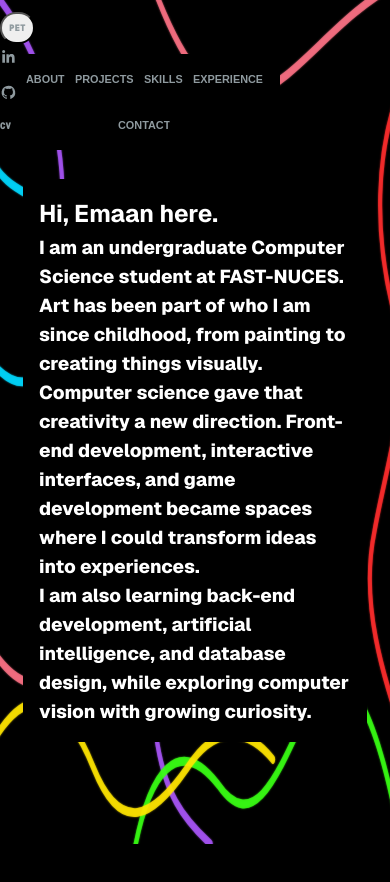
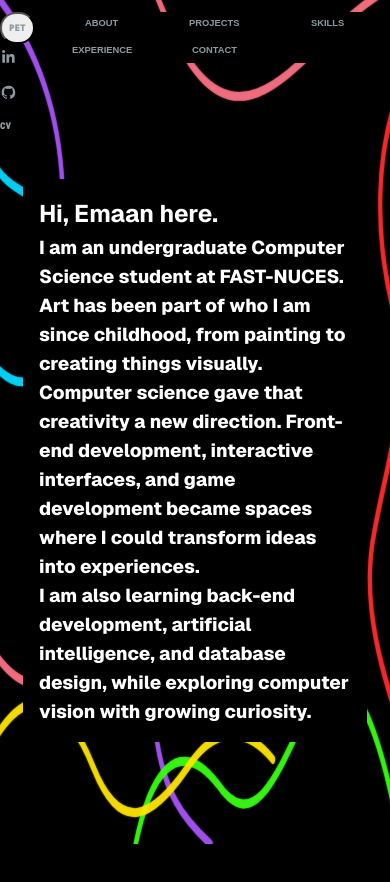
Before and after one commit to emaxb-hub/Portfolio, a Next.js app: page / in a window 390 px wide. Shown: the top 882 px of the page. Built offline with nearby package versions, Linux system fonts and the light colour scheme.

Commit message:
Fix mobile intro nav and hero font

```diff
--- a/app/globals.css
+++ b/app/globals.css
@@ -383,7 +383,7 @@ a {
   width: 100%;
   margin: 0;
   overflow: hidden;
-  font-family: var(--font-geist-mono), monospace;
+  font-family: Arial, Helvetica, sans-serif;
   font-size: clamp(3.4rem, 14vw, 12rem);
   font-weight: 950;
   letter-spacing: 0;
@@ -1829,10 +1829,14 @@ a {
   }
 
   .nav {
-    left: 0.55rem;
-    top: 3.35rem;
-    width: calc(100vw - 7.4rem);
-    gap: 0.65rem;
+    top: 0.75rem;
+    right: 0.55rem;
+    left: 3rem;
+    display: grid;
+    grid-template-columns: repeat(3, minmax(0, 1fr));
+    gap: 0.16rem 0.35rem;
+    width: auto;
+    padding: 0;
     transform: none;
   }
 
@@ -1865,8 +1869,11 @@ a {
   }
 
   .nav a {
-    padding: 0.28rem 0;
-    font-size: 0.68rem;
+    min-height: 1.5rem;
+    padding: 0.18rem 0.12rem;
+    font-size: clamp(0.58rem, 2.4vw, 0.68rem);
+    line-height: 1;
+    white-space: nowrap;
   }
 
   .hero-name {
@@ -2020,6 +2027,18 @@ a {
     margin-top: 1.2rem;
     border-top: 1px solid rgba(0, 217, 255, 0.6);
     border-left: 0;
+  }
+}
+
+@media (max-width: 380px) {
+  .nav {
+    right: 0.4rem;
+    left: 2.85rem;
+    gap: 0.12rem 0.22rem;
+  }
+
+  .nav a {
+    font-size: 0.56rem;
   }
 }
 
```
